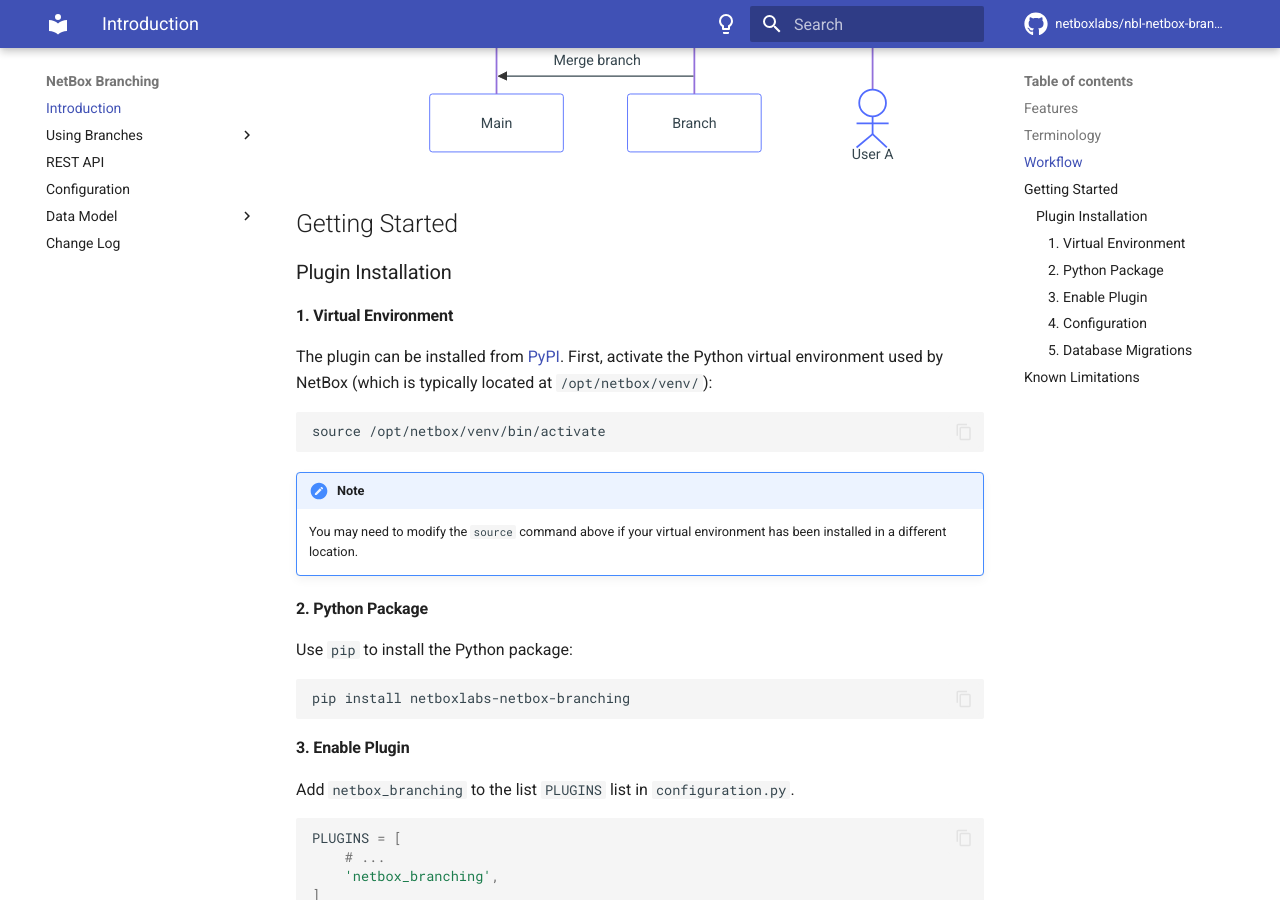
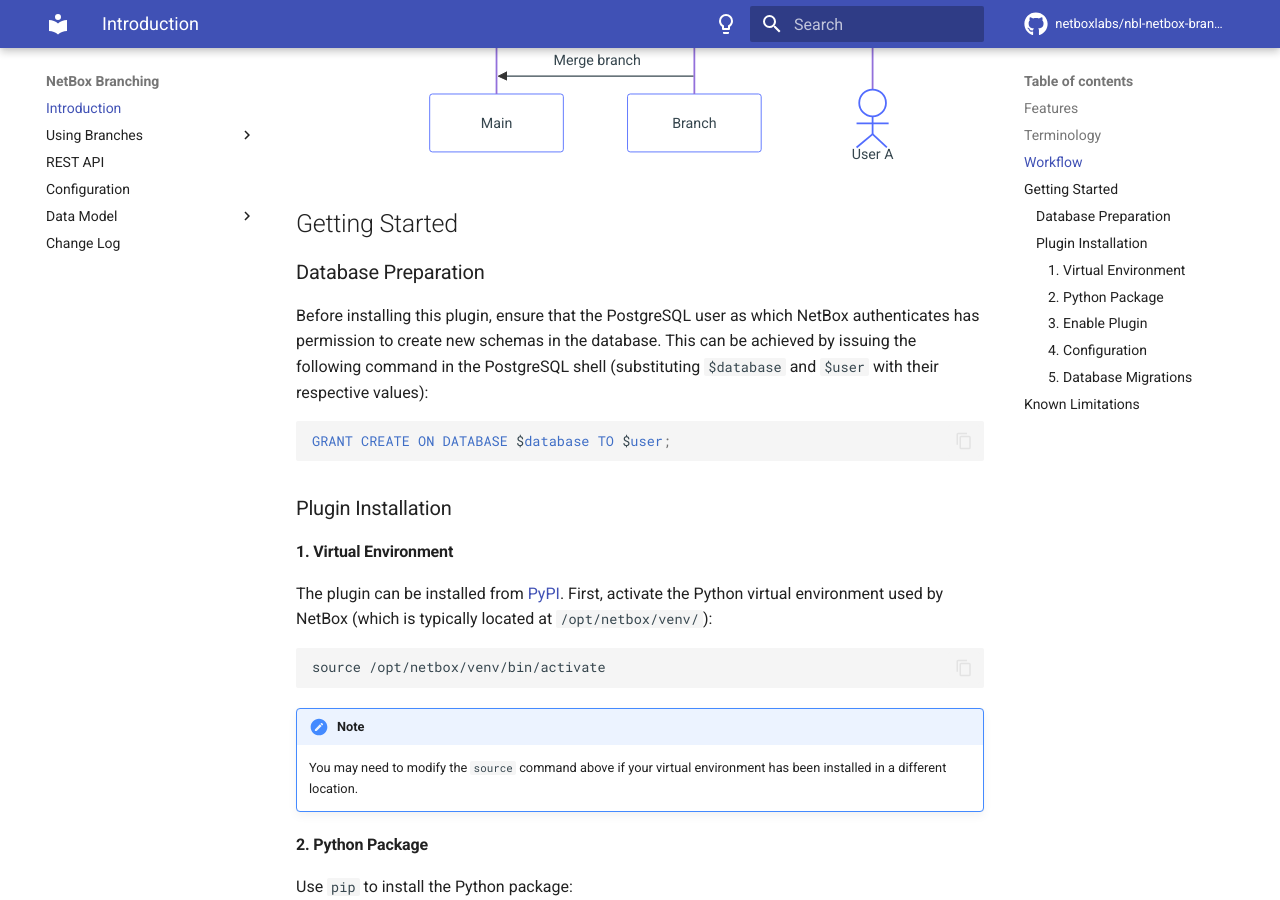
Before and after one commit to netboxlabs/netbox-branching, an MkDocs documentation site: the page built from docs/index.md, in a window 1280 px wide and 900 px high, scrolled down 2514 px. Built offline with MkDocs 1.6.1 and Material for MkDocs 9.7.7, drawn with Linux system fonts in a browser that asks for light colours; comment, search, counter and statistics services are not loaded.

Commit message:
Closes #112: Document the need for create permissions in PostgreSQL

````diff
--- a/docs/index.md
+++ b/docs/index.md
@@ -74,6 +74,14 @@
 
 ## Getting Started
 
+### Database Preparation
+
+Before installing this plugin, ensure that the PostgreSQL user as which NetBox authenticates has permission to create new schemas in the database. This can be achieved by issuing the following command in the PostgreSQL shell (substituting `$database` and `$user` with their respective values):
+
+```postgresql
+GRANT CREATE ON DATABASE $database TO $user;
+```
+
 ### Plugin Installation
 
 #### 1. Virtual Environment
````
Also changed, not shown: README.md (+11 -5 lines).
